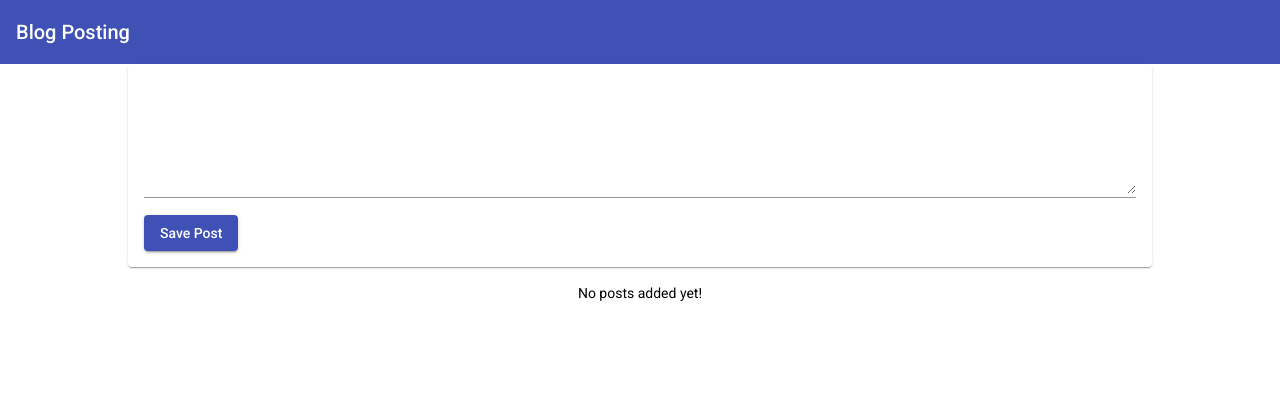
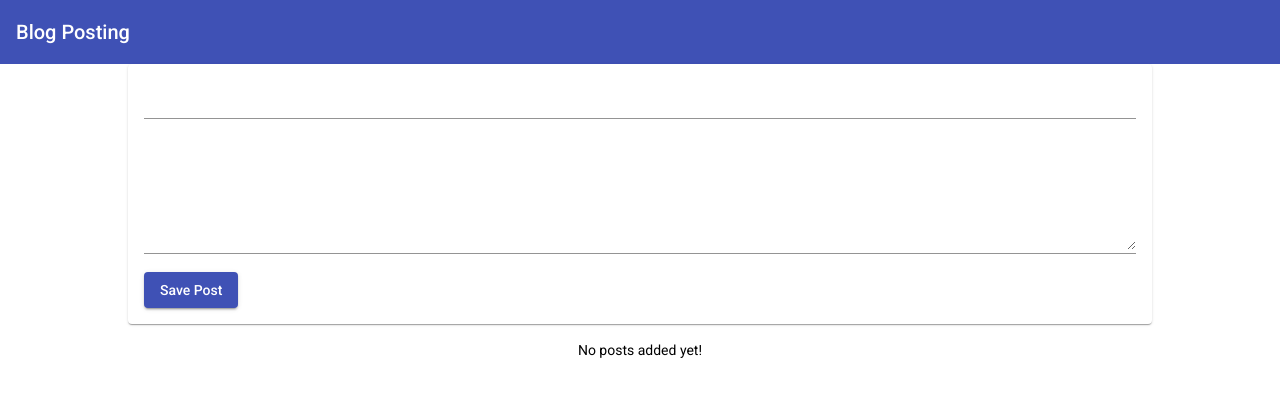
Before and after one commit to Andrej492/ersteApp, an Angular app in the folder ersteApp/: page / in a window 1280 px wide. Shown: the top 396 px of the page. Built offline with nearby package versions, Linux system fonts and the light colour scheme.

Commit message:
Update: Binded list to create and added Post model

```diff
--- a/ersteApp/src/app/app.component.html
+++ b/ersteApp/src/app/app.component.html
@@ -1,5 +1,5 @@
 <app-header></app-header>
 <main>
-  <app-post-create></app-post-create>
-  <app-post-list></app-post-list>
+  <app-post-create (postCreated)="onPostAdded($event)"></app-post-create>
+  <app-post-list [posts] = "storedPosts"></app-post-list>
 </main>
--- a/ersteApp/src/app/app.component.ts
+++ b/ersteApp/src/app/app.component.ts
@@ -1,5 +1,5 @@
 import { Component } from '@angular/core';
-
+import { Post } from './posts/post.model';
 @Component({
   selector: 'app-root',
   templateUrl: './app.component.html',
@@ -7,4 +7,10 @@ import { Component } from '@angular/core';
 })
 export class AppComponent {
   title = 'ersteApp';
+
+  storedPosts: Post[]=[];
+
+  onPostAdded(post){
+    this.storedPosts.push(post);
+  }
 }
--- a/ersteApp/src/app/posts/post-create/post-create.component.html
+++ b/ersteApp/src/app/posts/post-create/post-create.component.html
@@ -1,6 +1,9 @@
 <mat-card>
   <mat-form-field>
-    <textarea matInput rows="6" [(ngModel)]="enteredValue"></textarea>
+    <input matInput type="text" [(ngModel)]="enteredTitle">
+  </mat-form-field>
+  <mat-form-field>
+    <textarea matInput rows="6" [(ngModel)]="enteredContent"></textarea>
   </mat-form-field>
   <button
     mat-raised-button
--- a/ersteApp/src/app/posts/post-create/post-create.component.ts
+++ b/ersteApp/src/app/posts/post-create/post-create.component.ts
@@ -1,4 +1,5 @@
-import { Component } from "@angular/core";
+import { Component, EventEmitter, Output } from "@angular/core";
+import { Post } from '../post.model';
 
 @Component({
   selector: 'app-post-create',
@@ -7,10 +8,15 @@ import { Component } from "@angular/core";
 
 })
 export class PostCreateComponent {
-  enteredValue = '';
-  newPost = 'no content!';
+  enteredTitle = '';
+  enteredContent = '';
+  @Output() postCreated = new EventEmitter<Post>();
 
   onAddPost() {
-    this.newPost = this.enteredValue;
+    const post: Post = {
+      title: this.enteredTitle,
+      content: this.enteredContent
+    };
+    this.postCreated.emit(post);
   }
 }
--- a/ersteApp/src/app/posts/post-list/post-list.component.ts
+++ b/ersteApp/src/app/posts/post-list/post-list.component.ts
@@ -1,5 +1,5 @@
-import { Component } from "@angular/core";
-
+import { Component, Input } from "@angular/core";
+import { Post } from '../post.model';
 @Component({
   selector: 'app-post-list',
   templateUrl: './post-list.component.html',
@@ -12,5 +12,5 @@ export class PostListComponent{
   //   {title: 'Third-Post', content: 'This is a 3rd post!'}
   // ];
 
-  posts = [];
+  @Input() posts: Post[] = [];
 }
--- /dev/null
+++ b/ersteApp/src/app/posts/post.model.ts
@@ -0,0 +1,4 @@
+export interface Post {
+  title: string;
+  content: string;
+}
```
